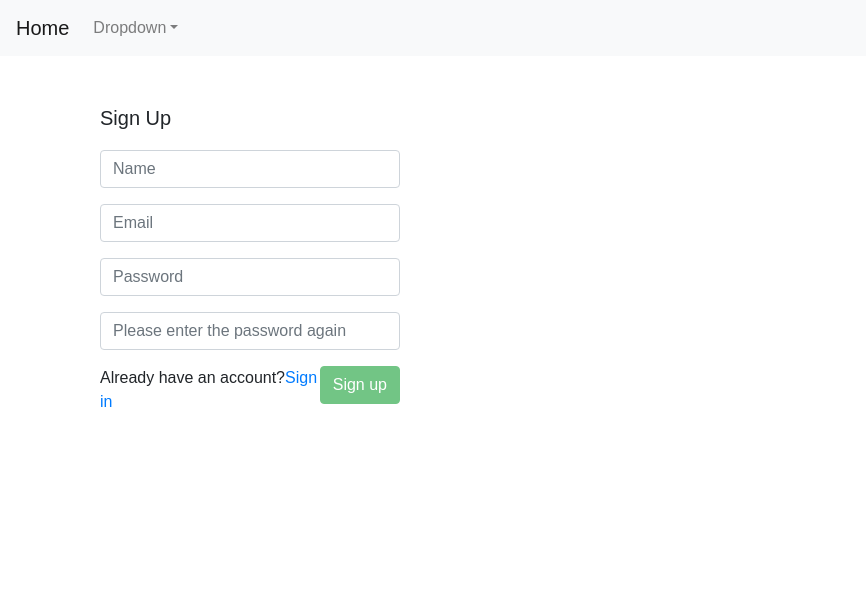
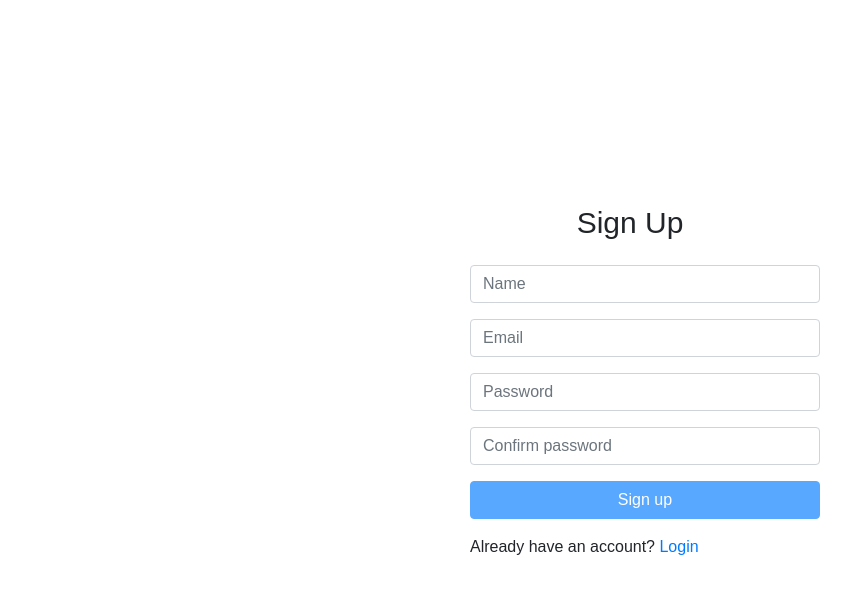
Before and after one commit to anushaodilzoda/project3, a React (Create React App) app in the folder Express-React-App/client/: page /signup in a window 1280 px wide. Shown: the top 594 px of the page, without its empty margins (0-866 px from the left). Built offline with nearby package versions, Linux system fonts and the light colour scheme.

Commit message:
added css

```diff
--- a/Express-React-App/client/src/App.css
+++ b/Express-React-App/client/src/App.css
@@ -52,3 +52,24 @@
   margin-bottom: 10px;
 }
 /* Posts Page end */
+
+
+
+/* Login an Signup pages */
+
+.wrapper{
+  display: block;
+  position: relative;
+  margin: 0 auto 0;
+  padding: 200px 20px 0 0px;
+  width: 340px;
+  text-align: left;
+}
+.wrapper button{
+  width: 100%;
+}
+.wrapper .text{
+  font-size: 30px;
+  text-align: center;
+  margin-bottom: 20px;
+}
--- a/Express-React-App/client/src/App.js
+++ b/Express-React-App/client/src/App.js
@@ -1,7 +1,6 @@
 import React, { Component } from "react";
 import { Route } from "react-router-dom";
 import "./App.css";
-import Navbar from "./components/navbar";
 import Home from "./pages/home";
 import Posts from "./pages/posts";
 import { Signup } from './pages/signup';
@@ -9,13 +8,10 @@ import { Signup } from './pages/signup';
 function App() {
   return (
     <div>
-      <Navbar />
-      <div className="content">
       <Route path="/signup" exact component={Signup} />
       <Route path="/login" exact component={Login} />
         <Route path="/" exact component={Home} />
         <Route path="/dashboard" component={Posts} />
-      </div>
     </div>
   );
 }
--- a/Express-React-App/client/src/pages/home.jsx
+++ b/Express-React-App/client/src/pages/home.jsx
@@ -1,19 +1,20 @@
 import React, { Component } from "react";
 import "../App.css";
 import Topics from "../components/Topics";
-import Search from "../components/search";
+import Navbar from "../components/navbar";
 
 class Home extends Component {
-  state = {
-  };
-
+  state = {};
 
   render() {
     return (
-      <div className="content">
-        <h2>Home</h2>
-        <Topics/>
-      </div>
+      <React.Fragment>
+        <Navbar />
+        <div className="content">
+          <h2>Home</h2>
+          <Topics />
+        </div>
+      </React.Fragment>
     );
   }
 }
--- a/Express-React-App/client/src/pages/login.jsx
+++ b/Express-React-App/client/src/pages/login.jsx
@@ -34,10 +34,9 @@ class Login extends Component {
       return <Redirect from="/login" to='/' />
     }
     return (
-
-        <div>
-        <h5 style={{ marginBottom: 20 }}>Login</h5>
-        <form style={{ width: 300 }}>
+      <div className="wrapper">
+        <div className="text">Login</div>
+        <form style={{ width: 350 }}>
           <Input onChange={this.handleEmailChange} name="email" placeholder="Email" />
           <Input
             onChange={this.handlePassChange}
@@ -45,9 +44,9 @@ class Login extends Component {
             name="password"
             placeholder="Password"
           />
-          <FormBtn disabled={!(this.state.email && this.state.password)} onClick={this.handleFormSubmit}>
-            Login
-          </FormBtn>
+          <button className="btn btn-primary mb-3" disabled={!(this.state.email && this.state.password)} onClick={this.handleFormSubmit}>
+            Sign in
+          </button>
         </form>
         <Link to="/signup">
           Create an account
--- a/Express-React-App/client/src/pages/posts.jsx
+++ b/Express-React-App/client/src/pages/posts.jsx
@@ -3,6 +3,7 @@ import "../App.css";
 import NewInput from "../components/newInput";
 import Search from "../components/search";
 import API from "../utils/API";
+import Navbar from "../components/navbar"
 
 class Posts extends Component {
   state = {
@@ -34,6 +35,8 @@ class Posts extends Component {
     var { dashboard, questions } = this.state;
 
     return (
+      <React.Fragment>
+      <Navbar />
       <div className="content">
         <h1>{dashboard}</h1>
         {dashboard != "All Topics" ? (
@@ -61,9 +64,9 @@ class Posts extends Component {
         </div>
         {/* table body */}
 
-        {questions.map((each, index) =>
+        {questions.map((each, index) => (
           <div className="row question-section">
-            <div className="col-md-1">{index+1}</div>
+            <div className="col-md-1">{index + 1}</div>
             <div className="col-md-9">
               {each.question}
               <button
@@ -99,8 +102,9 @@ class Posts extends Component {
             <div className="col-md-1">{each.user}</div>
             <div className="col-md-1">{each.date}</div>
           </div>
-        )}
+        ))}
       </div>
+      </React.Fragment>
     );
   }
 }
--- a/Express-React-App/client/src/pages/signup.jsx
+++ b/Express-React-App/client/src/pages/signup.jsx
@@ -33,9 +33,9 @@ export function Signup() {
   var { name, email, password1, password2 } = formObject;
 
   return (
-    <div>
-      <h5 style={{ marginBottom: 20 }}>Sign Up</h5>
-      <form style={{ width: 300 }}>
+    <div className="wrapper">
+      <div className="text">Sign Up</div>
+      <form style={{ width: 350 }}>
         <Input onChange={handleInputChange} name="name" placeholder="Name" />
         <Input onChange={handleInputChange} name="email" placeholder="Email" />
         <Input
@@ -48,18 +48,18 @@ export function Signup() {
           onChange={handleInputChange}
           type="password"
           name="password2"
-          placeholder="Please enter the password again"
+          placeholder="Confirm password"
         />
-        <FormBtn
+        <button className="btn btn-primary mb-3"
           disabled={!(name && email && password1 && password2)}
           onClick={handleFormSubmit}
         >
           Sign up
-        </FormBtn>
+        </button>
       </form>
       <div>
         Already have an account?
-        <Link to="/login">Sign in</Link>
+        <Link to="/login"> Login</Link>
       </div>
     </div>
   );
```
Also changed, not shown: 2 other files (tests, documents, lock files or other folders).
